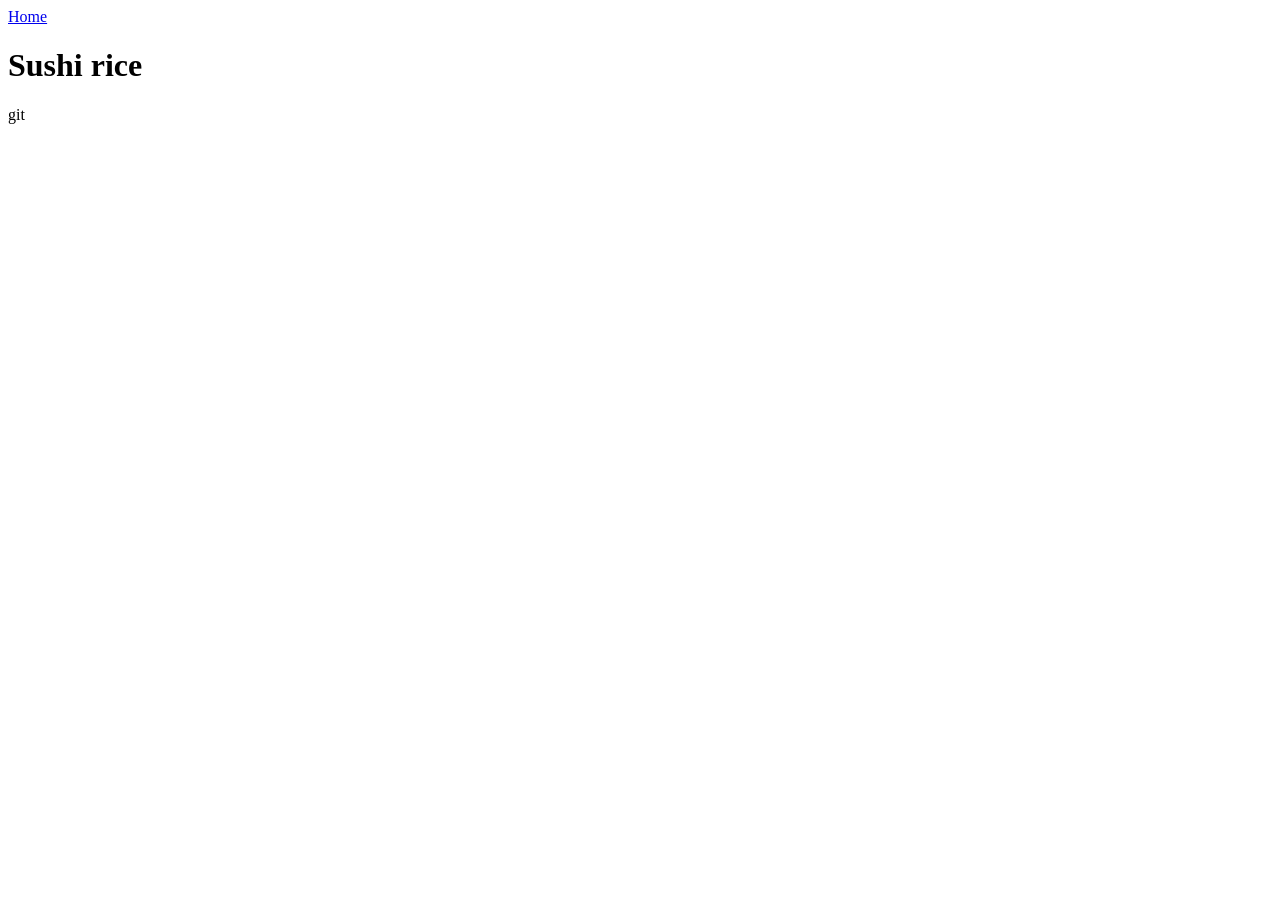
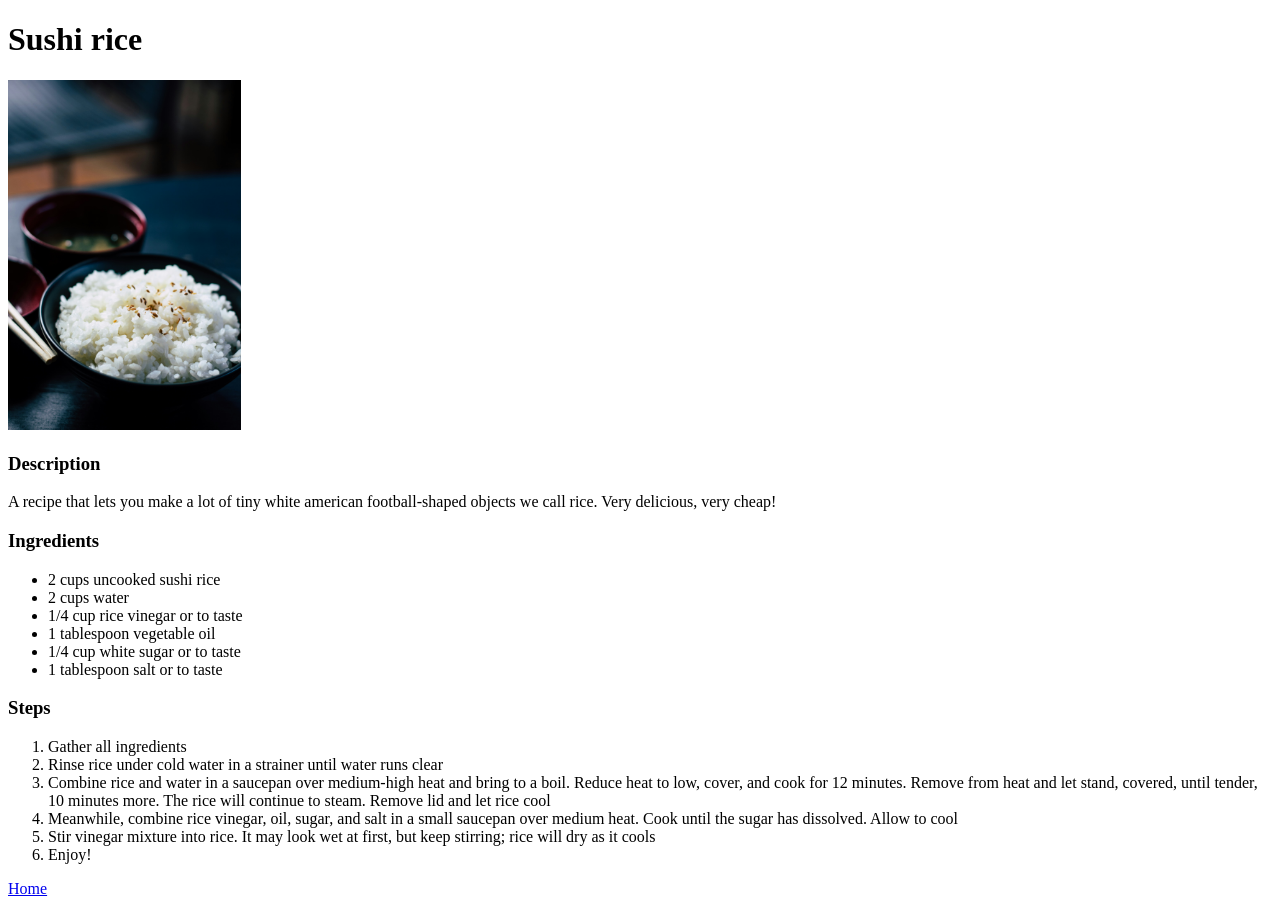
Before and after one commit to J0e-Quan/odin-recipes, a plain HTML site: page recipes/sushi-rice.html in a window 1280 px wide. Before the commit the page ends 800 px from the top, so only its background shows below. Drawn offline with Linux system fonts and the light colour scheme.

Commit message:
Finish sushi rice page
complete layout and code for sushi-rice.html

```diff
--- a/recipes/sushi-rice.html
+++ b/recipes/sushi-rice.html
@@ -6,8 +6,32 @@
     <title>Sushi rice</title>
 </head>
 <body>
-    <a href="../index.html">Home</a>
+    <h1>Sushi rice</h1>
 
-    <h1>Sushi rice</h1>git
+    <img src="../images/sushi-rice.jpg" alt="literally just rice" height="350">
+    <h3>Description</h3>
+    <p>A recipe that lets you make a lot of tiny white american football-shaped objects we call rice. Very delicious, very cheap!</p>
+
+    <h3>Ingredients</h3>
+    <ul>
+        <li>2 cups uncooked sushi rice</li>
+        <li>2 cups water</li>
+        <li>1/4 cup rice vinegar or to taste</li>
+        <li>1 tablespoon vegetable oil</li>
+        <li>1/4 cup white sugar or to taste</li>
+        <li>1 tablespoon salt or to taste</li>
+    </ul>
+
+    <h3>Steps</h3>
+    <ol>
+        <li>Gather all ingredients</li>
+        <li>Rinse rice under cold water in a strainer until water runs clear</li>
+        <li>Combine rice and water in a saucepan over medium-high heat and bring to a boil. Reduce heat to low, cover, and cook for 12 minutes. Remove from heat and let stand, covered, until tender, 10 minutes more. The rice will continue to steam. Remove lid and let rice cool</li>
+        <li>Meanwhile, combine rice vinegar, oil, sugar, and salt in a small saucepan over medium heat. Cook until the sugar has dissolved. Allow to cool</li>
+        <li>Stir vinegar mixture into rice. It may look wet at first, but keep stirring; rice will dry as it cools</li>
+        <li>Enjoy!</li>
+    </ol>
+
+<a href="../index.html">Home</a>
 </body>
 </html>
```
